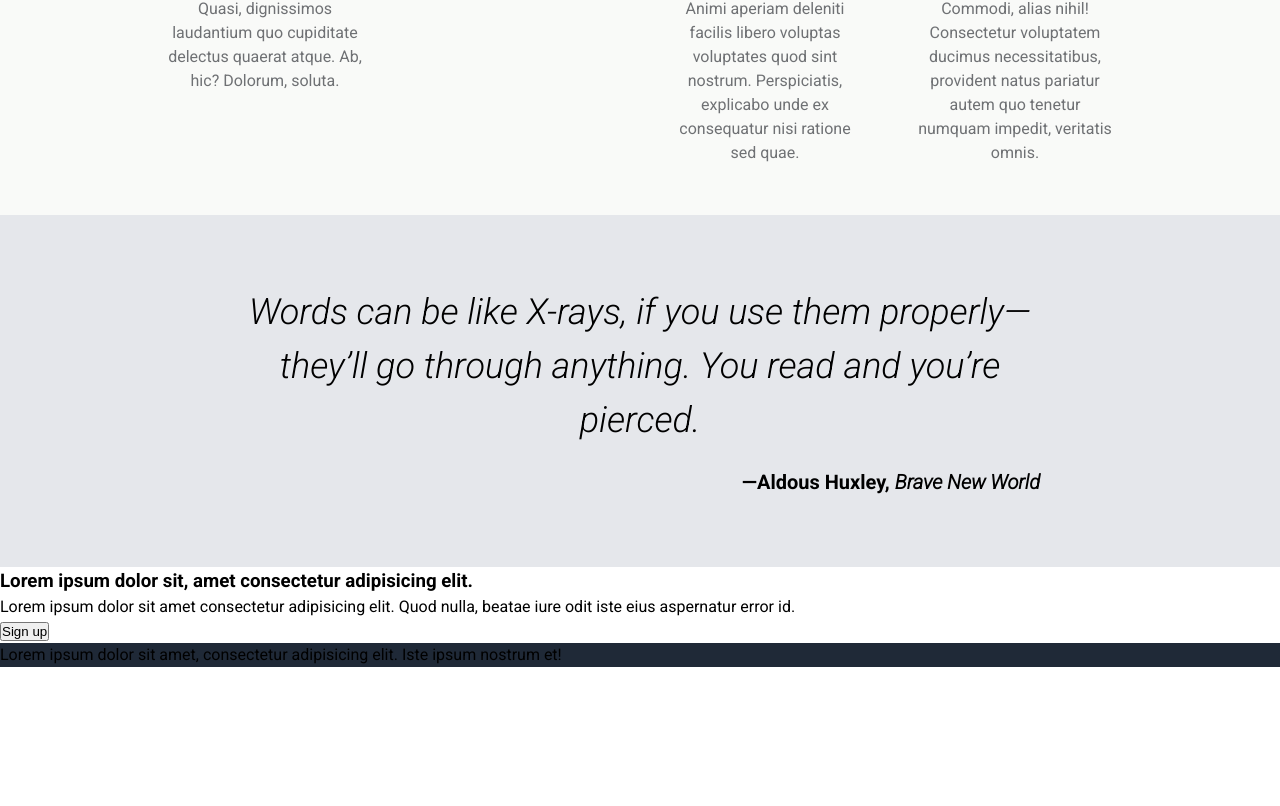
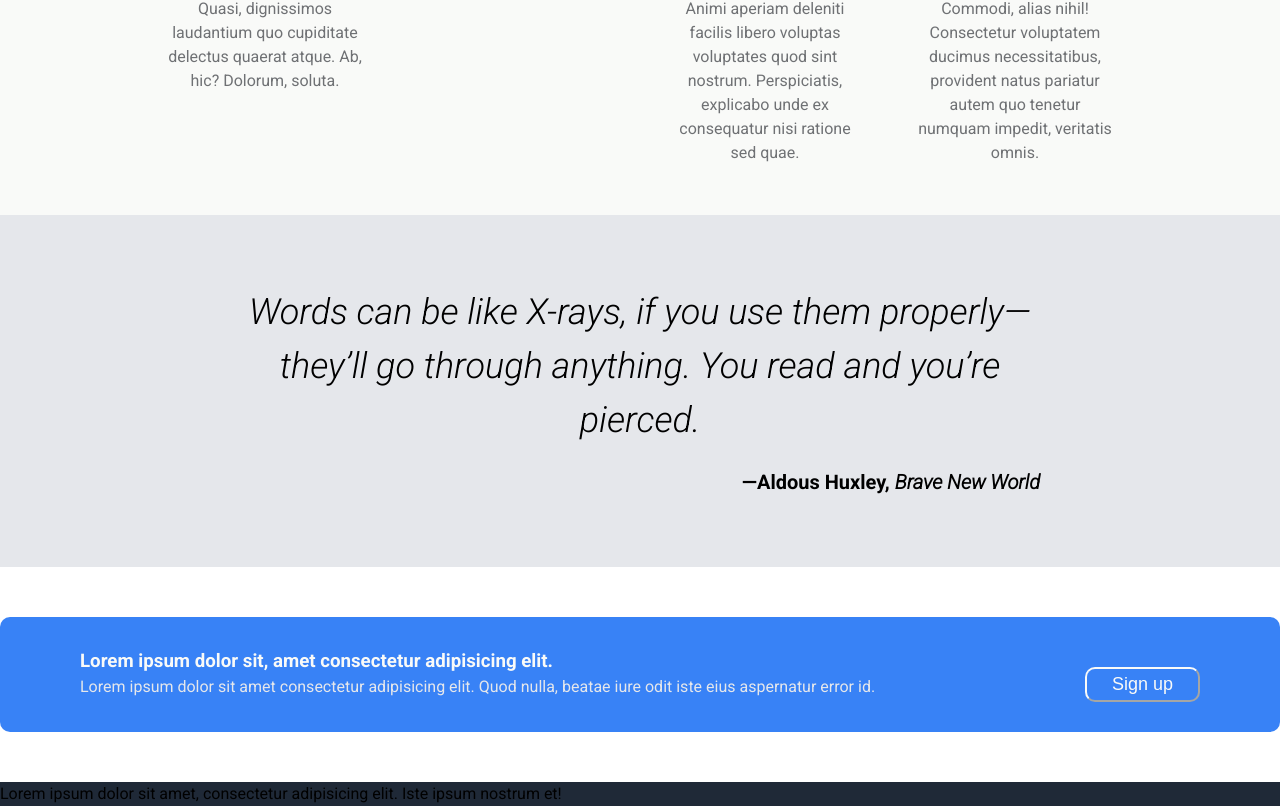
Before and after one commit to Racz-RD/staticPage, a plain HTML site: page src/index.html in a window 1280 px wide. Shown: the part 1128-1934 px from the top of the page. Before the commit the page ends 1795 px from the top, so only its background shows below. Drawn offline with Linux system fonts and the light colour scheme.

Commit message:
feat: Add Styling to call-to-action section
Add styling to call-to-action section with hover
effect to button.

```diff
--- a/src/style.css
+++ b/src/style.css
@@ -160,4 +160,36 @@
 }
 
 /*############ Section Call #######################*/
+
+.call-to-action .container {
+    border-radius: 10px;
+    background-color: #3882F6;
+    display: flex;
+    justify-content: space-between;
+    max-width: 1400px;
+    margin: 50px auto;
+    padding: 30px 80px;
+}
+
+.title-call {
+    color: #F9FAF8;
+}
+
+.text-call {
+    color: #E5E7EB
+}
+
+.call-btn {
+    background-color: #3882F6;
+    border-radius: 10px;
+    border-color: #F9FAF8;
+    margin-top: 20px;
+    padding: 5px 25px 5px;
+    font-size: 18px;
+    color: #F9FAF8;
+}
+
+.call-btn:hover {
+    background-color: #0F4AA8;
+}
 /*############ Footer #############################*/
```
